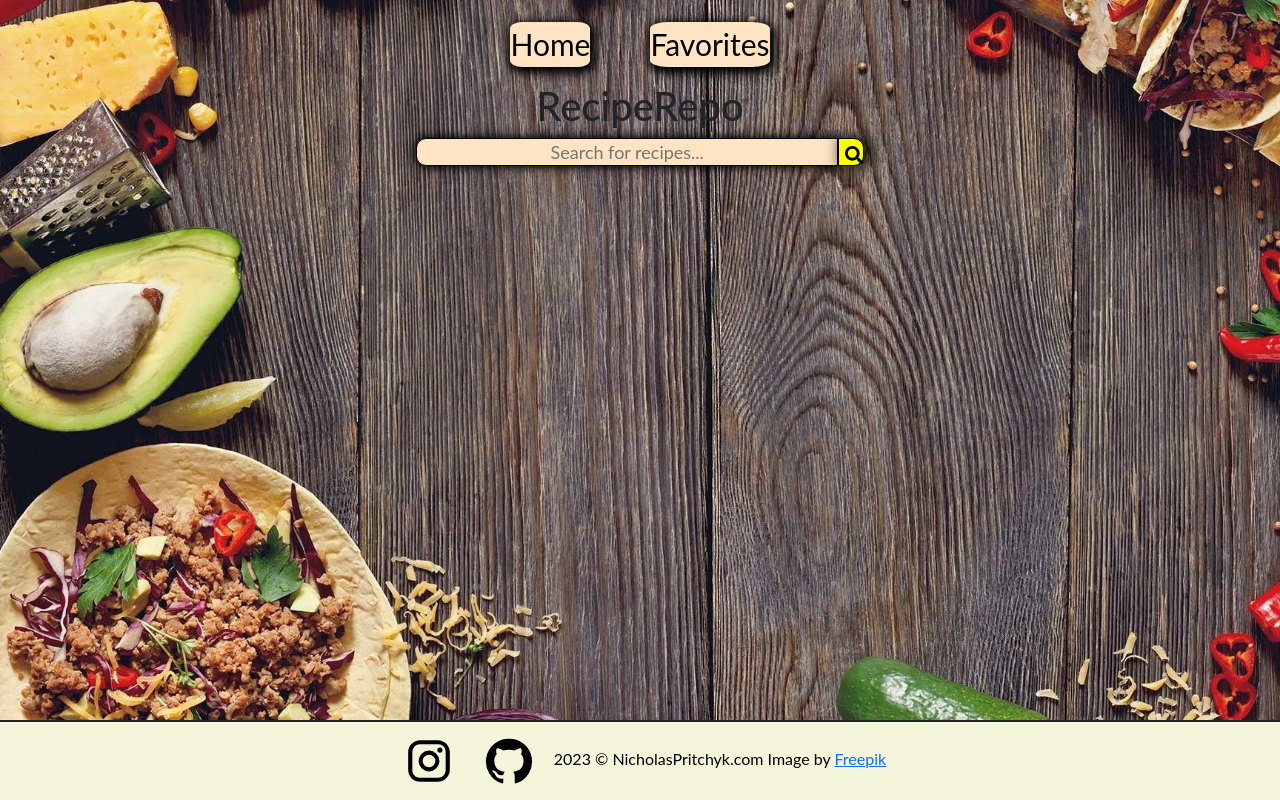
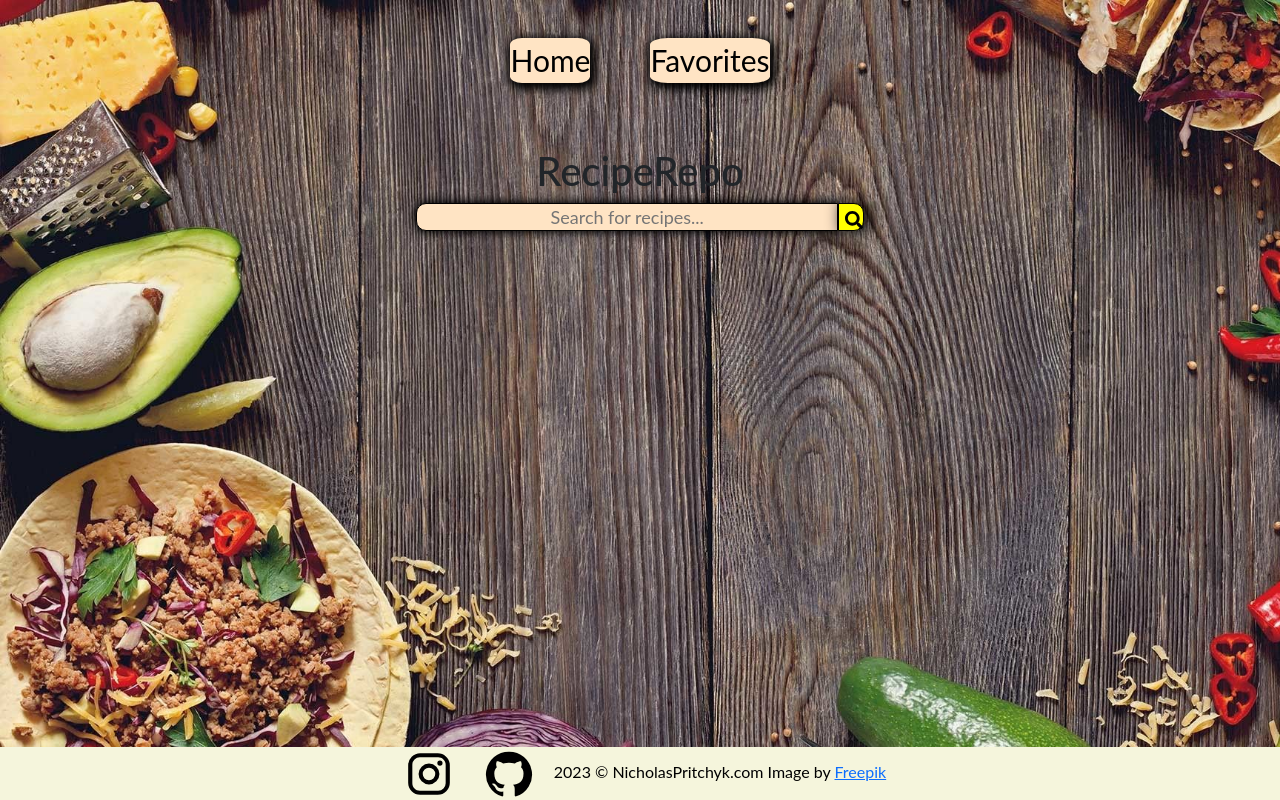
Before and after one commit to nickpritchyk/reciperepo, a React (Create React App) app: page / in a window 1280 px wide. Built offline with nearby package versions, Linux system fonts and the light colour scheme.

Commit message:
styled cards and spacing for footer

```diff
--- a/package.json
+++ b/package.json
@@ -16,6 +16,7 @@
     "bootstrap": "^5.2.3",
     "react": "^18.2.0",
     "react-bootstrap": "^2.7.2",
+    "react-card-slider-component": "^1.0.9",
     "react-dom": "^18.2.0",
     "react-icons": "^4.8.0",
     "react-router-dom": "^6.9.0",
--- a/src/App.css
+++ b/src/App.css
@@ -5,6 +5,7 @@
   display: flex;
   flex-direction: column;
   min-height: 100vh;
+  position: relative;
 }
 
 .App-logo {
@@ -20,7 +21,7 @@
 
 .App-header {
   background-color: #282c34;
-  min-height: 100vh;
+  min-height: 100%;
   display: flex;
   flex-direction: column;
   align-items: center;
@@ -41,3 +42,7 @@
     transform: rotate(360deg);
   }
 }
+
+.footer-space {
+  margin-top: 2%;
+}
--- a/src/App.js
+++ b/src/App.js
@@ -14,6 +14,7 @@ function App() {
           <Route path="/" element={<Home />}> </Route>
           <Route path="/favorites" element={<Favorites />}> </Route>
         </Routes>
+        <div className="footer-space"></div>
         <Footer />
       </Router>
     </div>
--- a/src/components/RecipeCard.js
+++ b/src/components/RecipeCard.js
@@ -6,10 +6,10 @@ const RecipeCard = ({results}) => {
     return(
         results.map((item) => {
             return(
-        <Col xs={6} md={4}>
+        <Col className='mt-5' xs={6} md={4}>
             <Card className='card-hover'>
                 <Card.Img fluid className='img' variant="top" src={item.image} />
-                <Card.Body>
+                <Card.Body className='card-body'>
                     <Card.Title>{item.title}</Card.Title>
                     <Card.Text>
                         Some quick example text to build on the card title and make up the
--- a/src/components/SearchBar.js
+++ b/src/components/SearchBar.js
@@ -2,7 +2,6 @@ import React, { useState, useEffect } from 'react';
 import { FaSearch } from 'react-icons/fa';
 import '../styles/SearchBar.css';
 import "bootstrap/dist/css/bootstrap.min.css";
-import Card from "react-bootstrap/Card";
 import Row from 'react-bootstrap/Row';
 import Container from 'react-bootstrap/Container'
 import { Link } from 'react-router-dom'
--- a/src/styles/Footer.css
+++ b/src/styles/Footer.css
@@ -4,15 +4,12 @@
 
 
   .footer {
+      background: beige;
+      margin-top: auto;
       width: 100%;
-      height: 10vh;
-      background: beige;
       display: flex;
       justify-content: center;
       align-items: center;
-      flex-direction: row;
-      margin-top: auto;
-      border-top: 2px solid;
     }
 
   .socialMedia svg {
--- a/src/styles/Navbar.css
+++ b/src/styles/Navbar.css
@@ -5,9 +5,7 @@
 
   .navbar {
     width: 100%;
-    height: 7vh;
     background: transparent;
-    padding-top: 40px;
   }
 
   .links {
--- a/src/styles/SearchBar.css
+++ b/src/styles/SearchBar.css
@@ -31,5 +31,8 @@ input {
 .card:hover:hover {
     transform: scale(1.03);
     box-shadow: 0 13px 40px -5px hsla(240, 30.1%, 28%, 0.12), 0 8px 32px -8px hsla(0, 0%, 0%, 0.14), 0 -6px 32px -6px hsla(0, 0%, 0%, 0.02);
+  }
 
+  .card-body {
+    height: 15vh;
   }
--- a/src/styles/home.css
+++ b/src/styles/home.css
@@ -5,7 +5,3 @@
 .search-page h1 {
     margin-top: 2%;
 }
-
-.search-page {
-    height: 83vh;
-}
```
Also changed, not shown: src/styles/RecipeCard.css (added), 1 other file (tests, documents, lock files or other folders).
